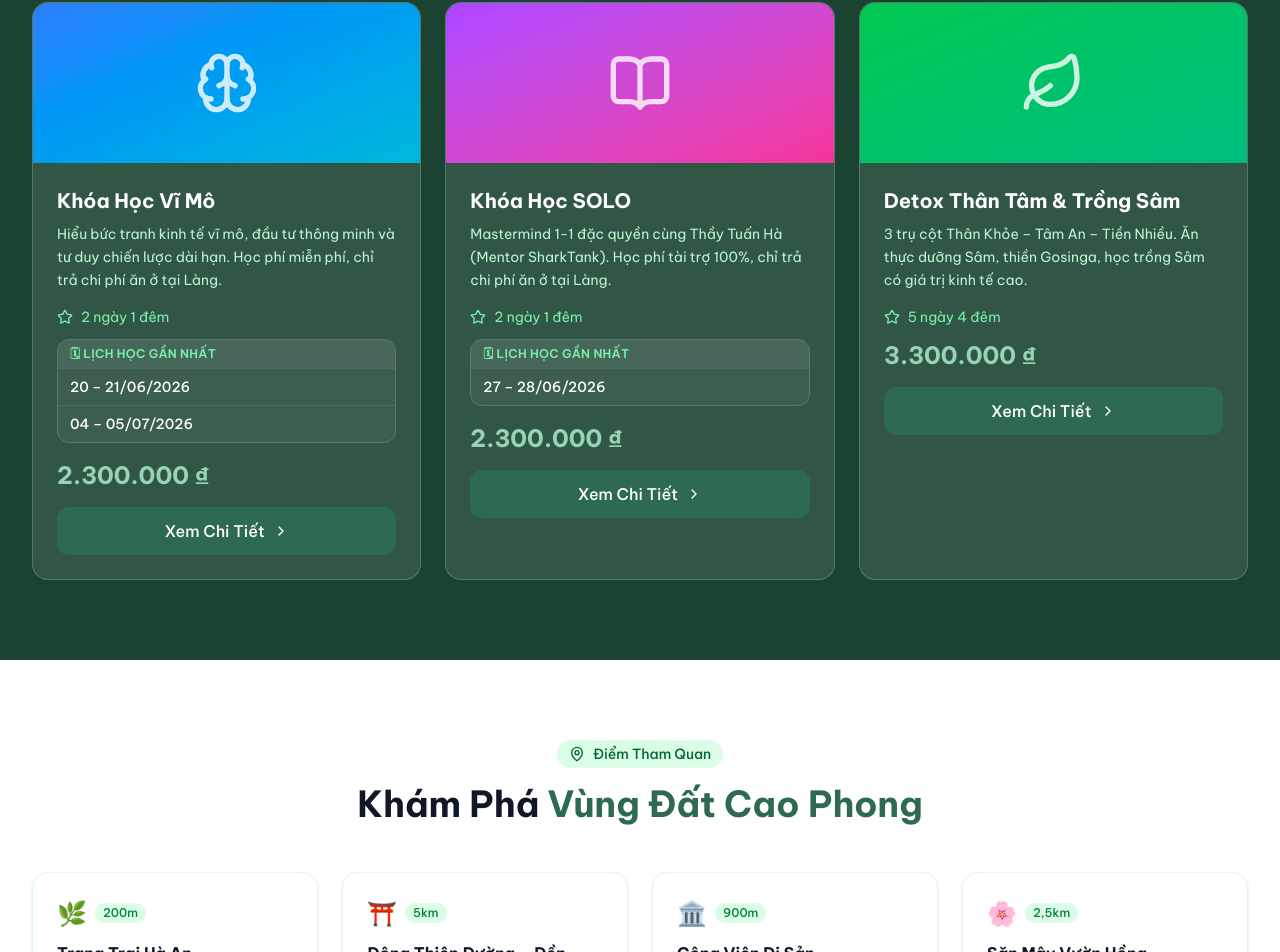
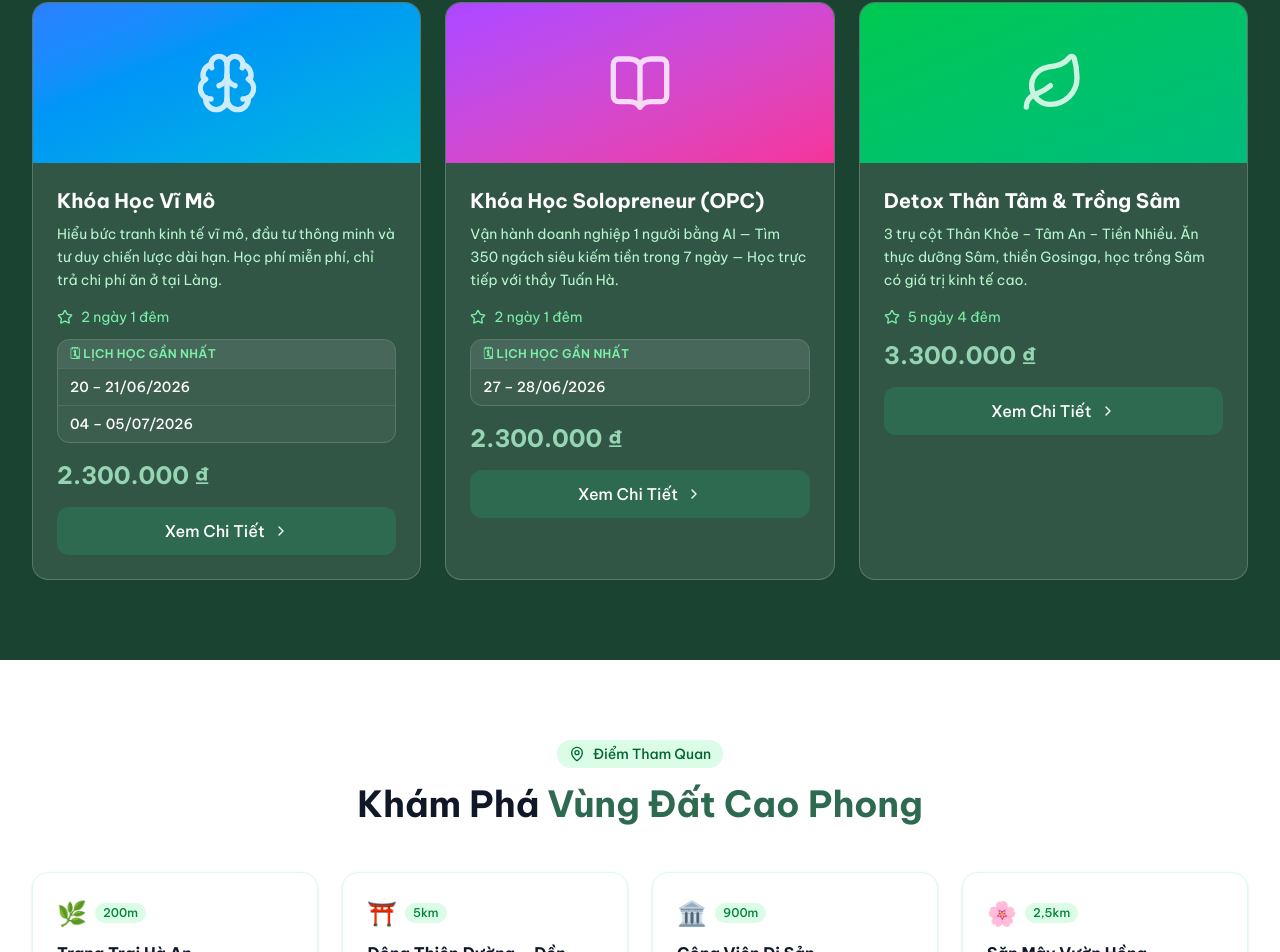
Before and after one commit to tuanhavinalink/langcaophong, a Next.js app: page / in a window 1280 px wide. Shown: the part 2171-3123 px from the top of the page. Built offline with nearby package versions, Linux system fonts and the light colour scheme; no server answers.

Commit message:
Update SOLO course: rename to Solopreneur (OPC) with new description

```diff
--- a/src/app/page.tsx
+++ b/src/app/page.tsx
@@ -21,8 +21,8 @@ const courses = [
   },
   {
     slug: "solo",
-    name: "Khóa Học SOLO",
-    desc: "Mastermind 1-1 đặc quyền cùng Thầy Tuấn Hà (Mentor SharkTank). Học phí tài trợ 100%, chỉ trả chi phí ăn ở tại Làng.",
+    name: "Khóa Học Solopreneur (OPC)",
+    desc: "Vận hành doanh nghiệp 1 người bằng AI — Tìm 350 ngách siêu kiếm tiền trong 7 ngày — Học trực tiếp với thầy Tuấn Hà.",
     duration: "2 ngày 1 đêm",
     price: 2300000,
     originalPrice: null,
```
